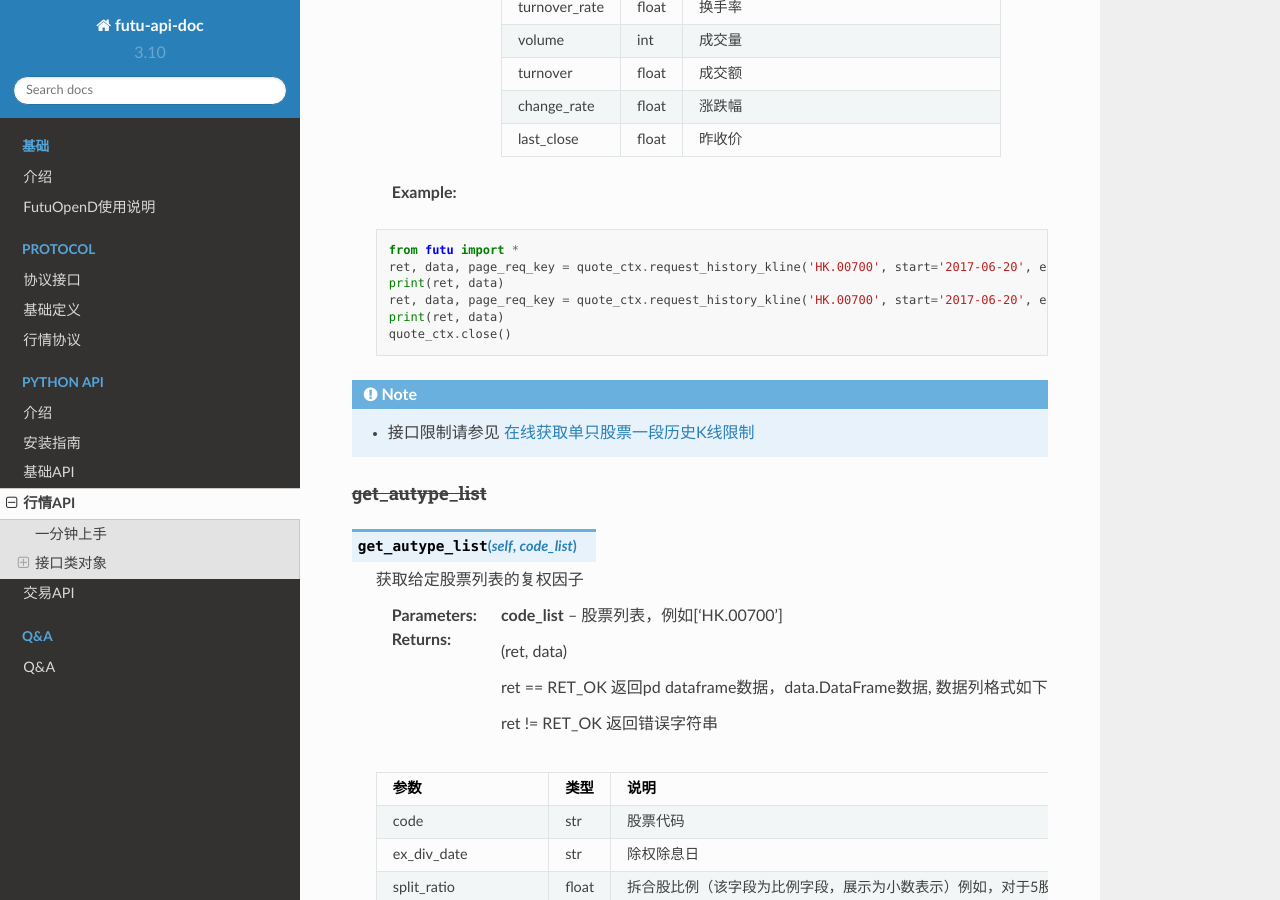
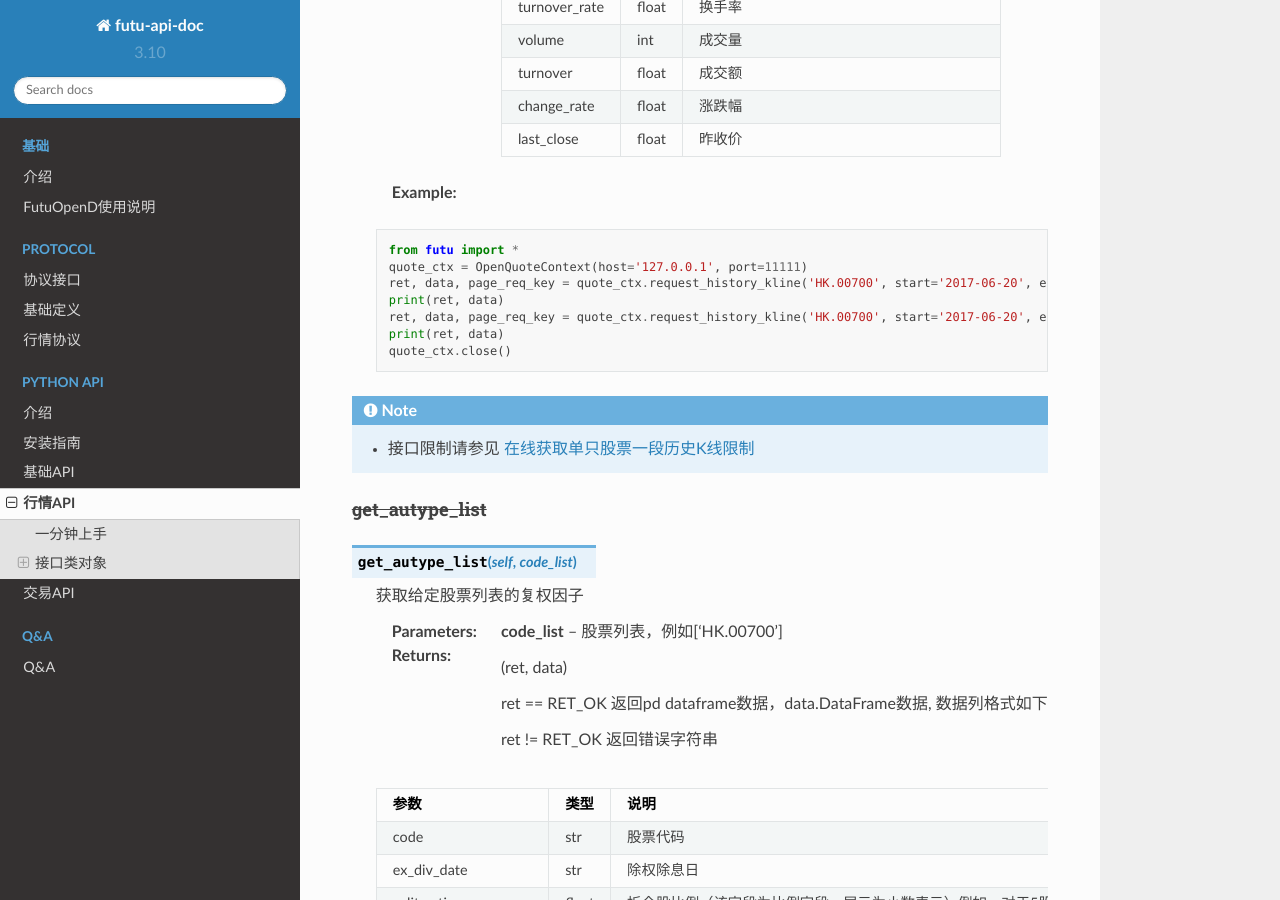
Before and after one commit to FutunnOpen/futu-api-doc, a Sphinx documentation site: the page built from doc_maker/source/api/Quote_API.rst, in a window 1280 px wide and 900 px high, scrolled down 7357 px. Built offline with Sphinx 7.4.7 and the Read the Docs theme 2.0.0, drawn with Linux system fonts in a browser that asks for light colours; pages that are not in the unit, such as notebooks, are missing from menus.

Commit message:
fix: request_history_kline的例子中没有创建context

```diff
--- a/doc_maker/source/api/Quote_API.rst
+++ b/doc_maker/source/api/Quote_API.rst
@@ -411,6 +411,7 @@ request_history_kline
  .. code:: python
 
     from futu import *
+    quote_ctx = OpenQuoteContext(host='127.0.0.1', port=11111)
     ret, data, page_req_key = quote_ctx.request_history_kline('HK.00700', start='2017-06-20', end='2018-06-22', max_count=50) #请求开头50个数据
     print(ret, data)
     ret, data, page_req_key = quote_ctx.request_history_kline('HK.00700', start='2017-06-20', end='2018-06-22', max_count=50, page_req_key=page_req_key) #请求下50个数据
```
